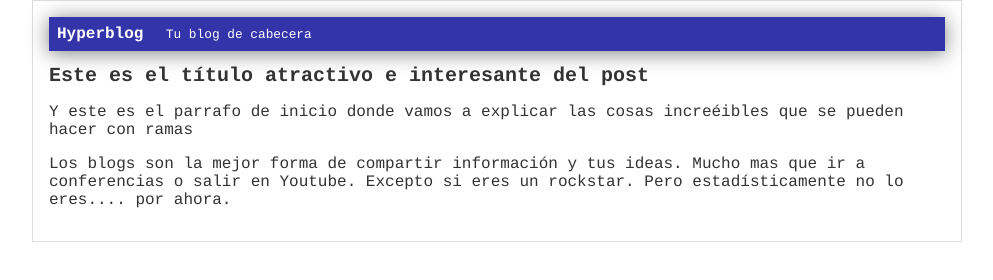
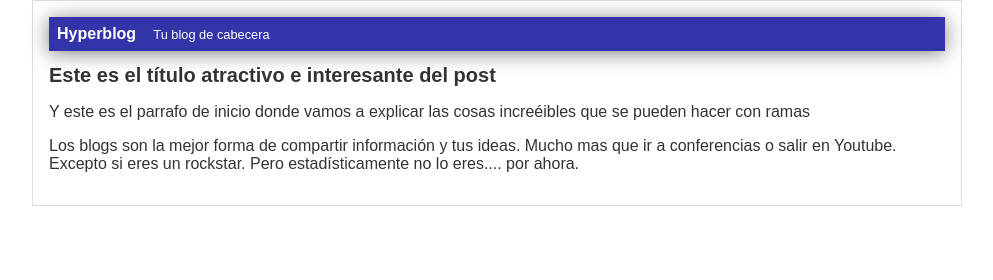
Before and after one commit to GabyAr20-4/Blog-, a plain HTML site: page index.html in a window 1280 px wide. Shown: the whole page, without its empty margins (143-1136 px from the left). Drawn offline with Linux system fonts and the light colour scheme.

Commit message:
Volvi a una tipografia mejor

```diff
--- a/css/estilos.css
+++ b/css/estilos.css
@@ -2,7 +2,7 @@ body
 {
     color: #333;
     text-align: center;
-    font-family: Courier;
+    font-family: Arial;
     font-size: 16px;
     margin: 0;
     padding: 0;
```
